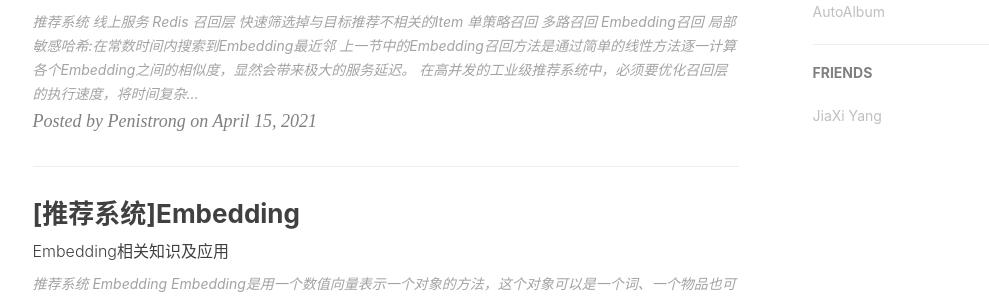
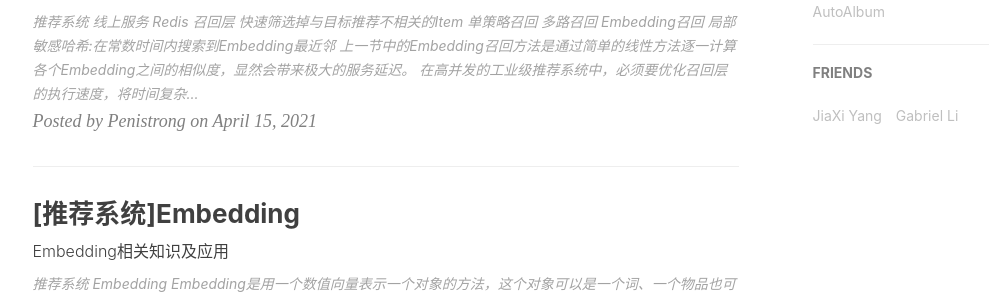
Before and after one commit to Penistrong/penistrong.github.io, a Jekyll site: the page built from index.html, in a window 1280 px wide and 900 px high, scrolled down 966 px. Shown: the part 153-452 px from the top of the window, without its empty margins (135-1124 px from the left). Built offline with Jekyll 4.4.1, drawn with Linux system fonts in a browser that asks for light colours; nearby versions of some CDN libraries; the list of posts is cut into pages by our own code; comment, search, counter and statistics services are not loaded.

Commit message:
[Add]Friend "Gabriel Li" for my dear Li HongLong

```diff
--- a/_config.yml
+++ b/_config.yml
@@ -77,6 +77,10 @@ friends: [
     {
         title: "JiaXi Yang",
         href: "http://www.jojo.fit/"
+    },
+    {
+        title: "Gabriel Li",
+        href: "http://honglong.li"
     }
 ]
 
```
